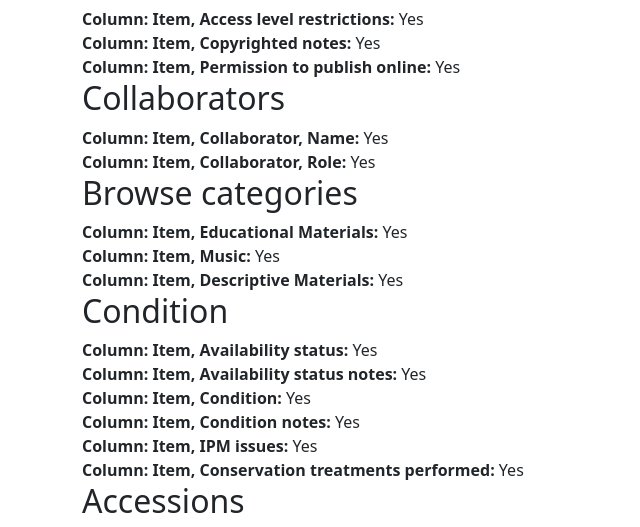
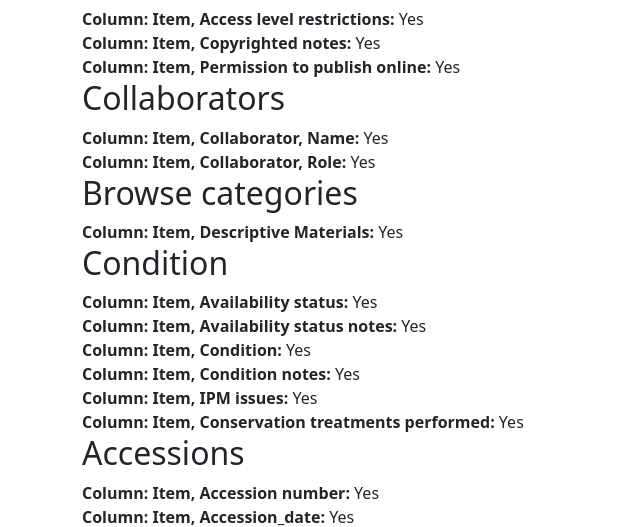
Before and after one commit to kavonjon/archive-software, a Django app: page /export-columns/1/ in a window 1280 px wide. Shown: the part 988-1515 px from the top of the page, without its empty margins (0-640 px from the left). Run offline with Django 3.2, Linux system fonts and the light colour scheme; a user stored in the database is signed in; tables that the repository leaves empty hold one stand-in row (values such as "Sample post"); parts of the project's set-up code (start-up, migrations or seed data) failed here and were passed over; some libraries are stand-ins or nearby versions.

Commit message:
remove music and music_text from item

```diff
--- a/app/metadata/forms.py
+++ b/app/metadata/forms.py
@@ -150,7 +150,6 @@ class ItemForm(ModelForm):
                   'copyrighted_notes',
                   'permission_to_publish_online',
                   'collaborator',
-                  'music',
                   'language_description_type',
                   'availability_status',
                   'availability_status_notes',
@@ -239,8 +238,6 @@ class Columns_exportForm(ModelForm):
                   'item_permission_to_publish_online',
                   'item_collaborator',
                   'item_collaborator_role',
-                  'item_educational_materials',
-                  'item_music',
                   'item_language_description_type',
                   'item_availability_status',
                   'item_availability_status_notes',
--- a/app/metadata/models.py
+++ b/app/metadata/models.py
@@ -189,17 +189,17 @@ ROLE_CHOICES = (('annotator', 'Annotator'),
                 ('transcriber', 'Transcriber'),
                 ('translator', 'Translator'))
 
-MUSIC_CHOICES = (('ceremonial', 'Ceremonial'),
-                 ('war_dance', 'War dance'),
-                 ('round_dance', 'Round dance'),
-                 ('stomp_dance', 'Stomp dance'),
-                 ('49', '49'),
-                 ('sundance', 'Sundance'),
-                 ('powwow', 'Powwow'),
-                 ('hand_game', 'Hand game'),
-                 ('nac', 'NAC'),
-                 ('hymns', 'Hymns'),
-                 ('children', 'Children'))
+# MUSIC_CHOICES = (('ceremonial', 'Ceremonial'),
+#                  ('war_dance', 'War dance'),
+#                  ('round_dance', 'Round dance'),
+#                  ('stomp_dance', 'Stomp dance'),
+#                  ('49', '49'),
+#                  ('sundance', 'Sundance'),
+#                  ('powwow', 'Powwow'),
+#                  ('hand_game', 'Hand game'),
+#                  ('nac', 'NAC'),
+#                  ('hymns', 'Hymns'),
+#                  ('children', 'Children'))
 
 LANGUAGE_DESCRIPTION_CHOICES = (('primary-text', 'Primary text'),
                                 ('primary-text-igt', 'Primary text: IGT'),
@@ -500,8 +500,8 @@ class Item(models.Model):
     total_number_of_pages_and_physical_description = models.CharField(max_length=255, blank=True)
     type_of_accession = models.CharField(max_length=12, choices=ACCESSION_CHOICES, blank=True) # automate across deposit
     # educational_materials_text = models.TextField(blank=True)
-    music = MultiSelectField(choices=MUSIC_CHOICES, blank=True)
-    music_text = models.TextField(blank=True)
+    # music = MultiSelectField(choices=MUSIC_CHOICES, blank=True)
+    # music_text = models.TextField(blank=True)
     language_description_type = MultiSelectField(choices=LANGUAGE_DESCRIPTION_CHOICES, blank=True)
     descriptive_materials_text = models.TextField(blank=True)
     added = models.DateTimeField(auto_now_add=True)
@@ -653,8 +653,8 @@ class Columns_export(models.Model):
     item_temporary_accession_number = models.BooleanField(default=True)
     item_total_number_of_pages_and_physical_description = models.BooleanField(default=True)
     item_type_of_accession = models.BooleanField(default=True)
-    item_educational_materials = models.BooleanField(default=True)
-    item_music = models.BooleanField(default=True)
+    # item_educational_materials = models.BooleanField(default=True)
+    # item_music = models.BooleanField(default=True)
     item_language_description_type = models.BooleanField(default=True)
     item_added = models.BooleanField(default=True)
     item_updated = models.BooleanField(default=True)
--- a/app/metadata/views.py
+++ b/app/metadata/views.py
@@ -17,7 +17,7 @@ from django.utils.decorators import method_decorator
 from django.forms.models import model_to_dict
 from django.db.models import Count, Sum, Max, Q
 from django.views.generic.edit import FormView, DeleteView
-from .models import Item, Language, Dialect, DialectInstance, Collaborator, CollaboratorRole, Geographic, Columns_export, Document, Video, ACCESS_CHOICES, ACCESSION_CHOICES, AVAILABILITY_CHOICES, CONDITION_CHOICES, CONTENT_CHOICES, FORMAT_CHOICES, GENRE_CHOICES, MONTH_CHOICES, ROLE_CHOICES, MUSIC_CHOICES, LANGUAGE_DESCRIPTION_CHOICES, reverse_lookup_choices, validate_date_text
+from .models import Item, Language, Dialect, DialectInstance, Collaborator, CollaboratorRole, Geographic, Columns_export, Document, Video, ACCESS_CHOICES, ACCESSION_CHOICES, AVAILABILITY_CHOICES, CONDITION_CHOICES, CONTENT_CHOICES, FORMAT_CHOICES, GENRE_CHOICES, MONTH_CHOICES, ROLE_CHOICES, LANGUAGE_DESCRIPTION_CHOICES, reverse_lookup_choices, validate_date_text
 from .forms import LanguageForm, DialectForm, DialectInstanceForm, DialectInstanceCustomForm, CollaboratorForm, CollaboratorRoleForm, GeographicForm, ItemForm, Columns_exportForm, Columns_export_choiceForm, Csv_format_type, DocumentForm, VideoForm, UploadDocumentForm
 
 def is_member_of_archivist(user):
@@ -615,11 +615,6 @@ def item_index(request):
                     column_counter += 1
             if column_choice.item_educational_materials:
                 header_cell.value = 'Educational materials'
-                header_cell.fill = style_browse
-                sheet_column_counter += 1
-                header_cell = sheet.cell(row=1, column=sheet_column_counter )
-            if column_choice.item_music:
-                header_cell.value = 'Music'
                 header_cell.fill = style_browse
                 sheet_column_counter += 1
                 header_cell = sheet.cell(row=1, column=sheet_column_counter )
@@ -1078,10 +1073,6 @@ def item_index(request):
                         collaborator_zip = zip(collaborator_rows, collaborator_role_rows_joined)
                         collaborator_rows = [i for sublist in collaborator_zip for i in sublist]
                     xl_row.extend(collaborator_rows)
-                if column_choice.item_educational_materials:
-                    xl_row.append(item.educational_materials_text)
-                if column_choice.item_music:
-                    xl_row.append(item.get_music_display().replace(', ','\n') )
                 if column_choice.item_language_description_type:
                     xl_row.append(item.get_language_description_type_display().replace(', ','\n') )
                 if column_choice.item_availability_status:
@@ -3461,8 +3452,6 @@ def ImportView(request):
                 import_field(request, 'total_number_of_pages_and_physical_description', ('^Total Number of Pages and Physical Description$',), headers, row, item, model = 'Item')
                 type_of_accession_success = import_field(request, 'type_of_accession', ('^Type of Accession$',), headers, row, item, model = 'Item', choices=ACCESSION_CHOICES)
                 import_field(request, 'educational_materials', ('^Educational Materials$',), headers, row, item, model = 'Item')
-                # import_field(request, 'music', ('^Music$',), headers, row, item, model = 'Item')
-                music_success = import_field(request, 'music', ('^Music$',), headers, row, item, model = 'Item', choices=MUSIC_CHOICES, multiselect=True)
                 # import_field(request, 'language_description_type', ('^Language description type$',), headers, row, item, model = 'Item')
                 language_description_type_success = import_field(request, 'language_description_type', ('^Descriptive Materials$',), headers, row, item, model = 'Item', choices=LANGUAGE_DESCRIPTION_CHOICES, multiselect=True)
 
@@ -3482,7 +3471,6 @@ def ImportView(request):
                                    original_format_medium_success and
                                    permission_to_publish_online_success and
                                    type_of_accession_success and
-                                   music_success and
                                    language_description_type_success )
 
                 if not import_success:
--- a/app/templates/columns_export_detail.html
+++ b/app/templates/columns_export_detail.html
@@ -275,20 +275,6 @@
 <div class="row">
     <div class="col-md-6">
         <h2>Browse categories</h2>
-    </div>
-</div>
-<div class="row">
-    <div class="col-md-6">
-        <b>Column: Item, Educational Materials:</b> {% if columns_export.item_educational_materials %}Yes
-                                       {% else %}No
-                                       {% endif %}
-    </div>
-</div>
-<div class="row">
-    <div class="col-md-6">
-        <b>Column: Item, Music:</b> {% if columns_export.item_music %}Yes
-                                       {% else %}No
-                                       {% endif %}
     </div>
 </div>
 <div class="row">
```
Also changed, not shown: app/templates/item_detail.html (+0 -10 lines), app/metadata/migrations/0032_auto_20240508_0956.py (added).
